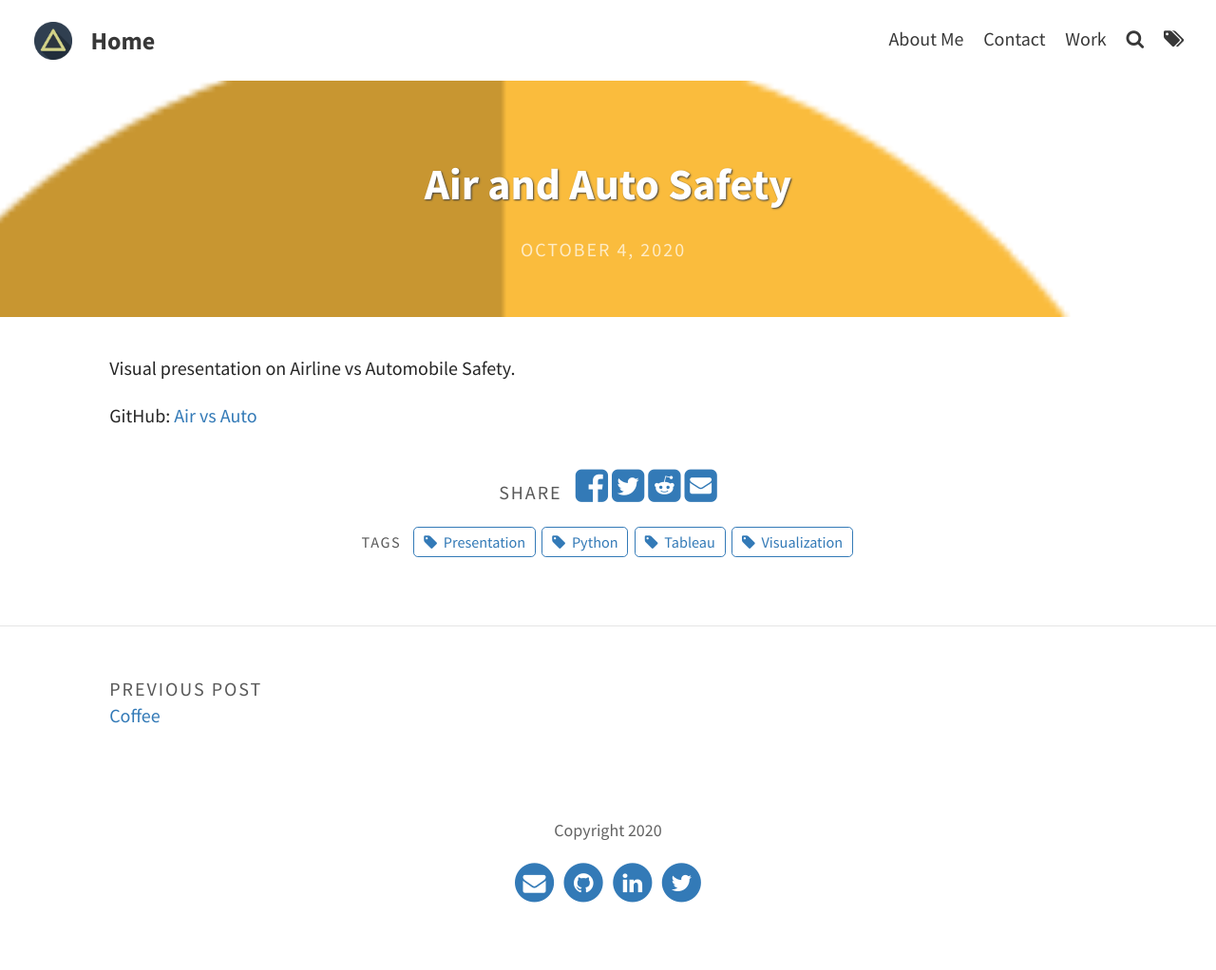
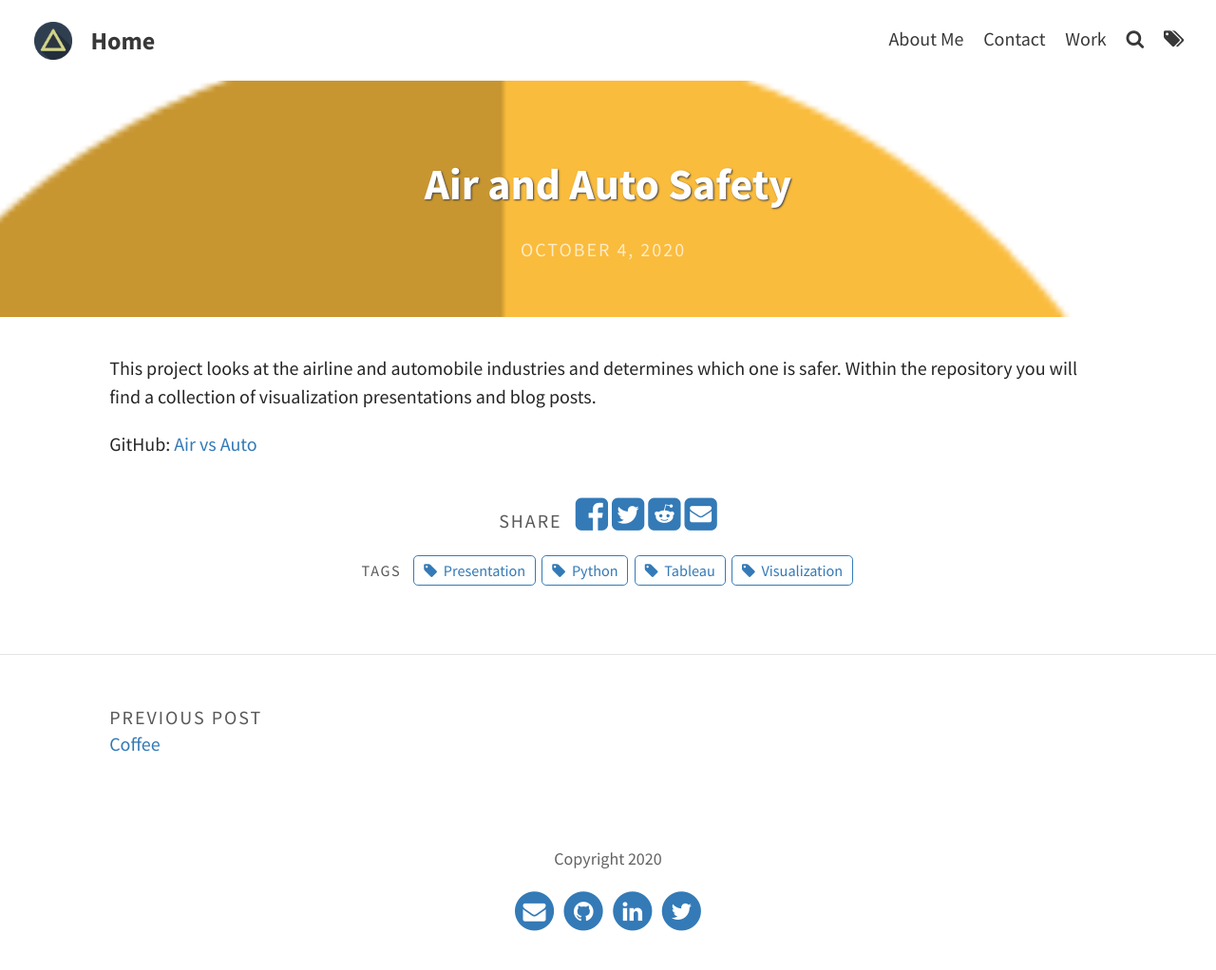
Before and after one commit to knmoses/knmoses.github.io, a Jekyll site: the page built from _portfolio/airline.md, in a window 1280 px wide. Shown: the whole page at 95% size. Built offline with Jekyll 4.4.1, drawn with Linux system fonts in a browser that asks for light colours; before the commit the page ends 992 px from its top, so only the background shows below that.

Commit message:
Update airline.md

```diff
--- a/_portfolio/airline.md
+++ b/_portfolio/airline.md
@@ -7,7 +7,7 @@ date: 04 October 2020
 tags: [Tableau, Python, Presentation, Visualization]
 ---
 
-Visual presentation on Airline vs Automobile Safety.
+This project looks at the airline and automobile industries and determines which one is safer. Within the repository you will find a collection of visualization presentations and blog posts.
 
 GitHub:
 [Air vs Auto](https://github.com/knmoses/DSC640-Air-vs-Auto-Safety)
```
